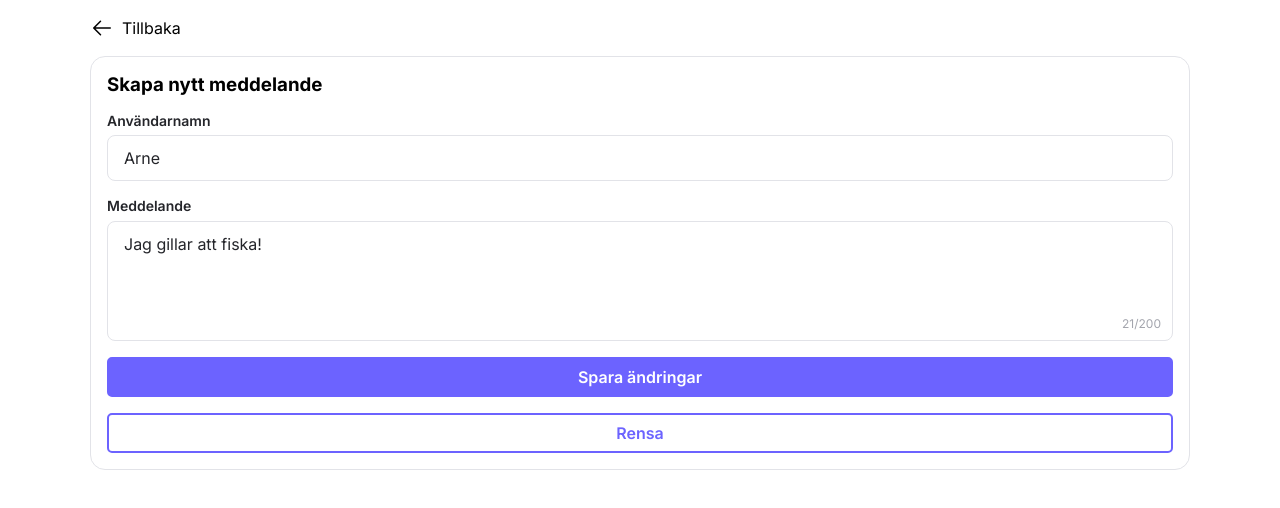
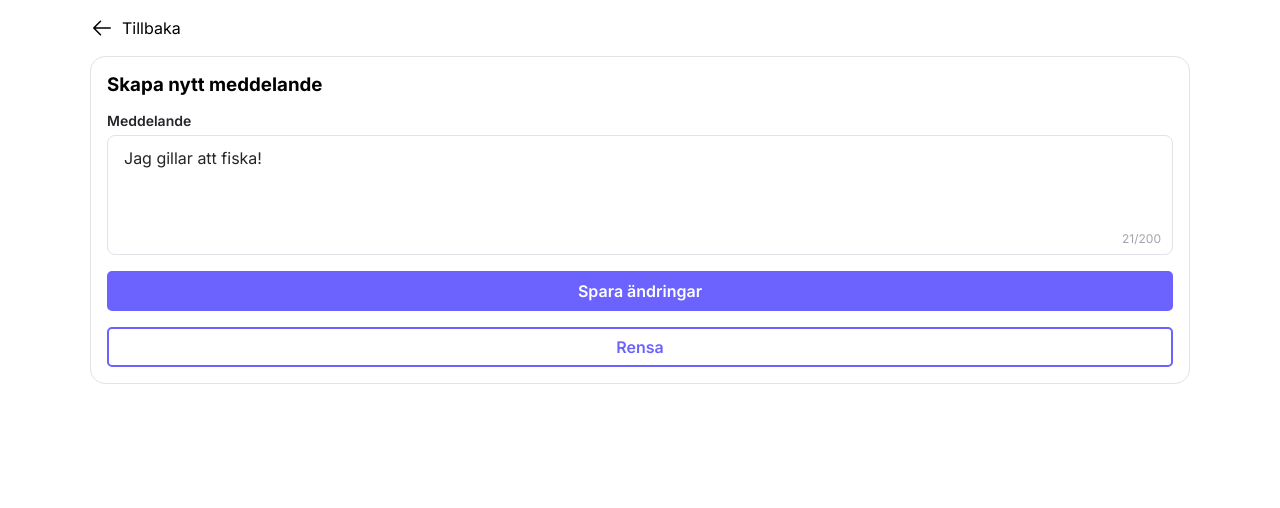
Before and after one commit to kdahlborn/exam-shui, a React (Vite) app in the folder shui-frontend/: page /message/edit/1 in a window 1280 px wide. Shown: the top 508 px of the page. Built offline with nearby package versions, Linux system fonts and the light colour scheme.

Commit message:
feat: enhance message creation with error handling and form validation

```diff
--- a/shui-frontend/src/api/messages.js
+++ b/shui-frontend/src/api/messages.js
@@ -56,11 +56,11 @@ export const createMessage = async (text, token) => {
         }),
     });
 
+    const data = await response.json();
+
     if (!response.ok) {
-        throw new Error('Could not create message');
+        throw new Error(data.message || 'Could not create message');
     }
-
-    const data = await response.json();
 
     return data.newMessage;
 };
--- a/shui-frontend/src/components/messageform/MessageForm.jsx
+++ b/shui-frontend/src/components/messageform/MessageForm.jsx
@@ -1,34 +1,49 @@
 import { useState } from 'react';
 import './index.css';
 import Button from '../button/Button';
+import { useForm } from 'react-hook-form';
+import { useAuthStore } from '../../stores/useAuthStore.js';
+import { useMutation } from '@tanstack/react-query';
+import { createMessage } from '../../api/messages';
+import { useNavigate } from 'react-router-dom';
 
 const MessageForm = ({ message = null }) => {
-    const [text, setText] = useState(message?.text ?? '');
+    // const [text, setText] = useState(message?.text ?? '');
+    const token = useAuthStore((state) => state.token);
+    const navigate = useNavigate();
+
+    const { register, handleSubmit, reset, watch } = useForm({
+        defaultValues: {
+            text: message?.text ?? '',
+        },
+    });
+
+    const text = watch('text');
+
+    const { mutate, isPending, isError, error } = useMutation({
+        mutationFn: (text) => createMessage(text, token),
+        onSuccess: () => {
+            reset();
+            navigate('/');
+        },
+    });
+
+    const onSubmit = (data) => {
+        mutate(data.text);
+    };
 
     return (
-        <form className="message-form">
-            <label className="message-form__label">
-                Användarnamn
-
-                <input
-                    type="text"
-                    className="message-form__input"
-                    placeholder="Skriv ditt namn här"
-                    value={ !message ? '' : message.user.username }
-                    disabled={ !message ? false : true }
-                />
-            </label>
-
+        <form className="message-form" onSubmit={handleSubmit(onSubmit)}>
             <label className="message-form__label">
                 Meddelande
-
                 <div className="message-form__textarea-wrapper">
                     <textarea
                         className="message-form__textarea"
                         placeholder="Vad vill du säga?"
                         maxLength={200}
-                        value={ text }
-                        onChange={(event) => setText(event.target.value)}
+                        {...register('text', {
+                            required: 'Vänligen skriv ett meddelande',
+                        })}
                     />
 
                     <span className="message-form__counter">
@@ -36,16 +51,15 @@ const MessageForm = ({ message = null }) => {
                     </span>
                 </div>
             </label>
+
             <Button
-                text={ !message ? 'Publicera' : 'Spara ändringar' }
-                type="default"
-                onClick={ console.log('Spara meddelande') }
+                text={!message ? 'Publicera' : 'Spara ändringar'}
+                type="submit"
+                disabled={isPending}
             />
-            <Button
-                text="Rensa"
-                type="outline"
-                onClick={ console.log('Rensa') }
-            />
+            <Button text="Rensa" type="outline" onClick={() => reset()} />
+
+            {isError && <p className="message-form__error">{error.message}</p>}
         </form>
     );
 };
--- a/shui-frontend/src/components/messageform/index.css
+++ b/shui-frontend/src/components/messageform/index.css
@@ -64,4 +64,9 @@
             pointer-events: none;
         }
     }
+
+    .message-form__error {
+        text-align: center;
+        color: rgb(226, 71, 71);
+    }
 }
```
